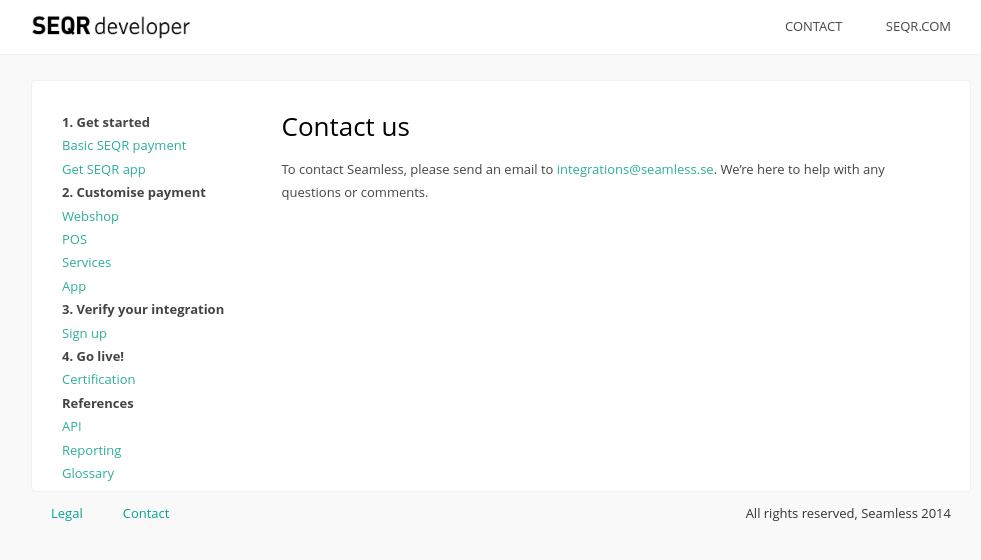
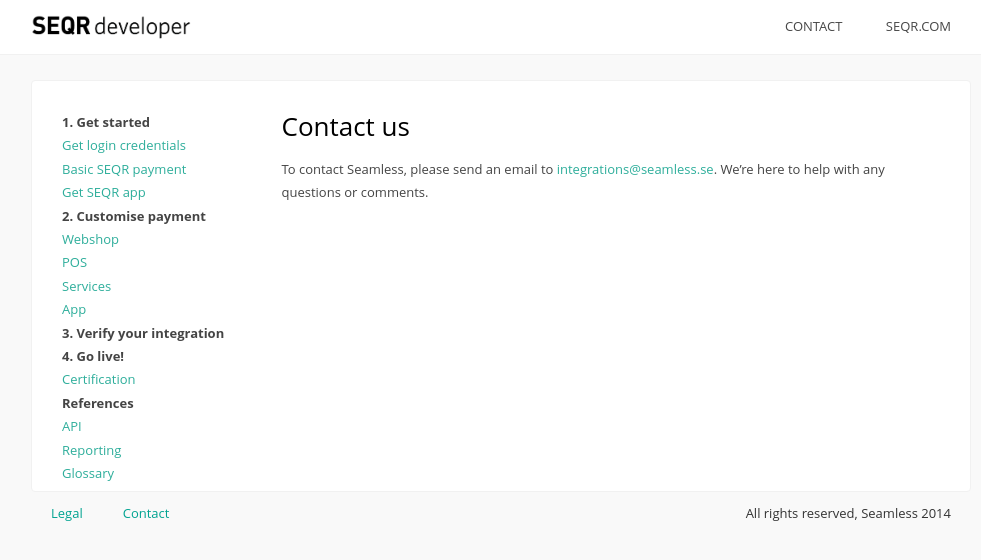
Before and after one commit to SeamlessDistribution/SeamlessDistribution.github.io, a Jekyll site: the page built from contact/index.md, in a window 1280 px wide. Shown: the top 560 px of the page, without its empty margins (139-1120 px from the left). Built offline with Jekyll 4.4.1, drawn with Linux system fonts in a browser that asks for light colours.

Commit message:
updated link

```diff
--- a/_layouts/default.html
+++ b/_layouts/default.html
@@ -34,6 +34,7 @@
 		<div class="navigation">
 			<ul>
 				<li class="parent">1. Get started</li>
+				<li><a href="/merchant/reference/signup.html">Get login credentials</a></li>
                 <li><a href="/merchant/payment/">Basic SEQR payment</a></li>
 				<li><a href="/app/">Get SEQR app</a></li>
 				<li class="parent">2. Customise payment</li>
@@ -42,7 +43,6 @@
 				<li><a href="/merchant/externalservices/">Services</a></li>
 				<li><a href="/merchant/inapp/">App</a></li>
 				<li class="parent">3. Verify your integration</li>
-				<li><a href="/merchant/reference/signup.html">Sign up</a></li>
 				<li class="parent">4. Go live!</li>
 				<li><a href="/merchant/reference/certification.html">Certification</a></li>
 				<li class="parent">References</li>
```
Also changed, not shown: index.md (+1 -1 lines).
